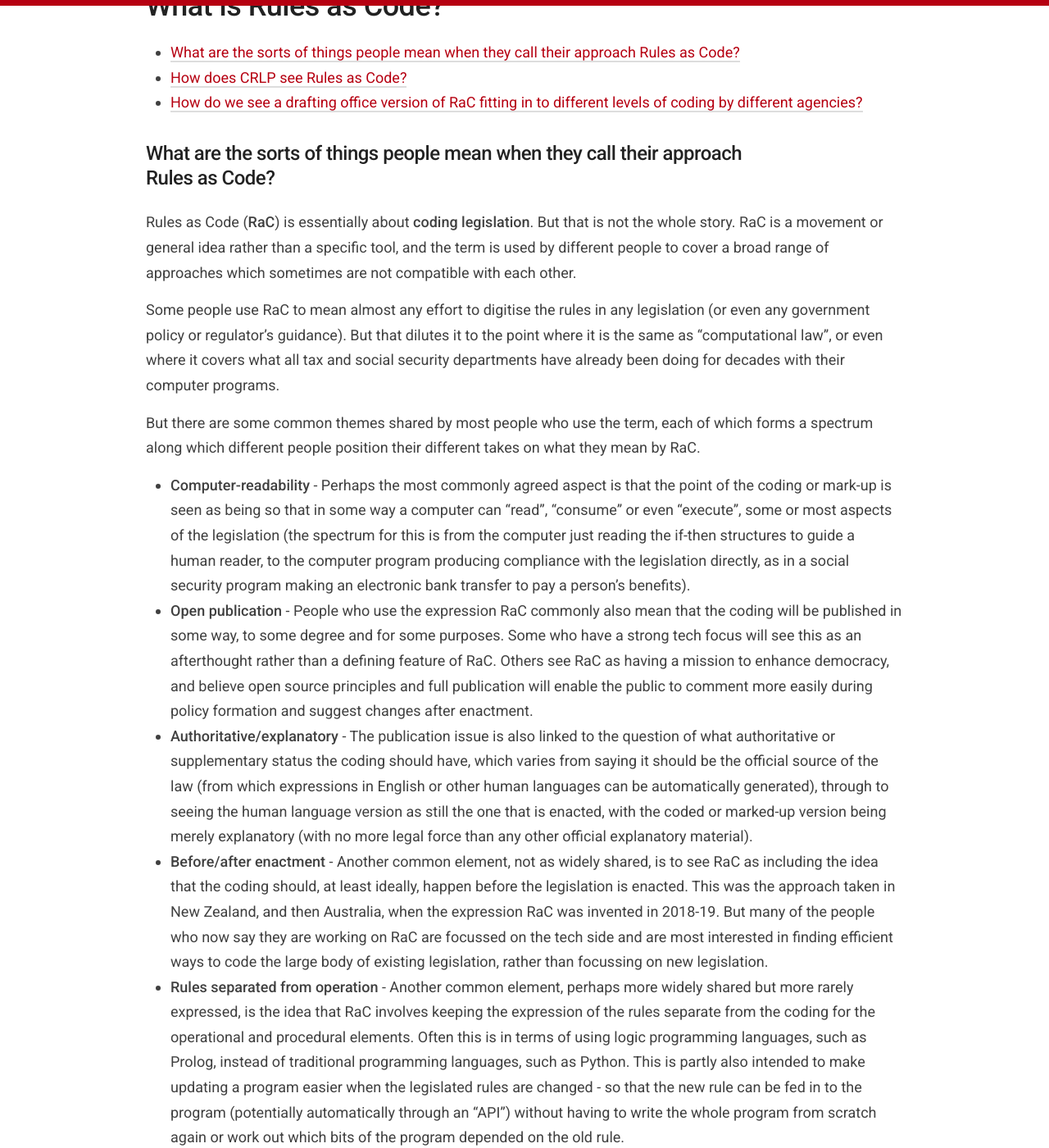
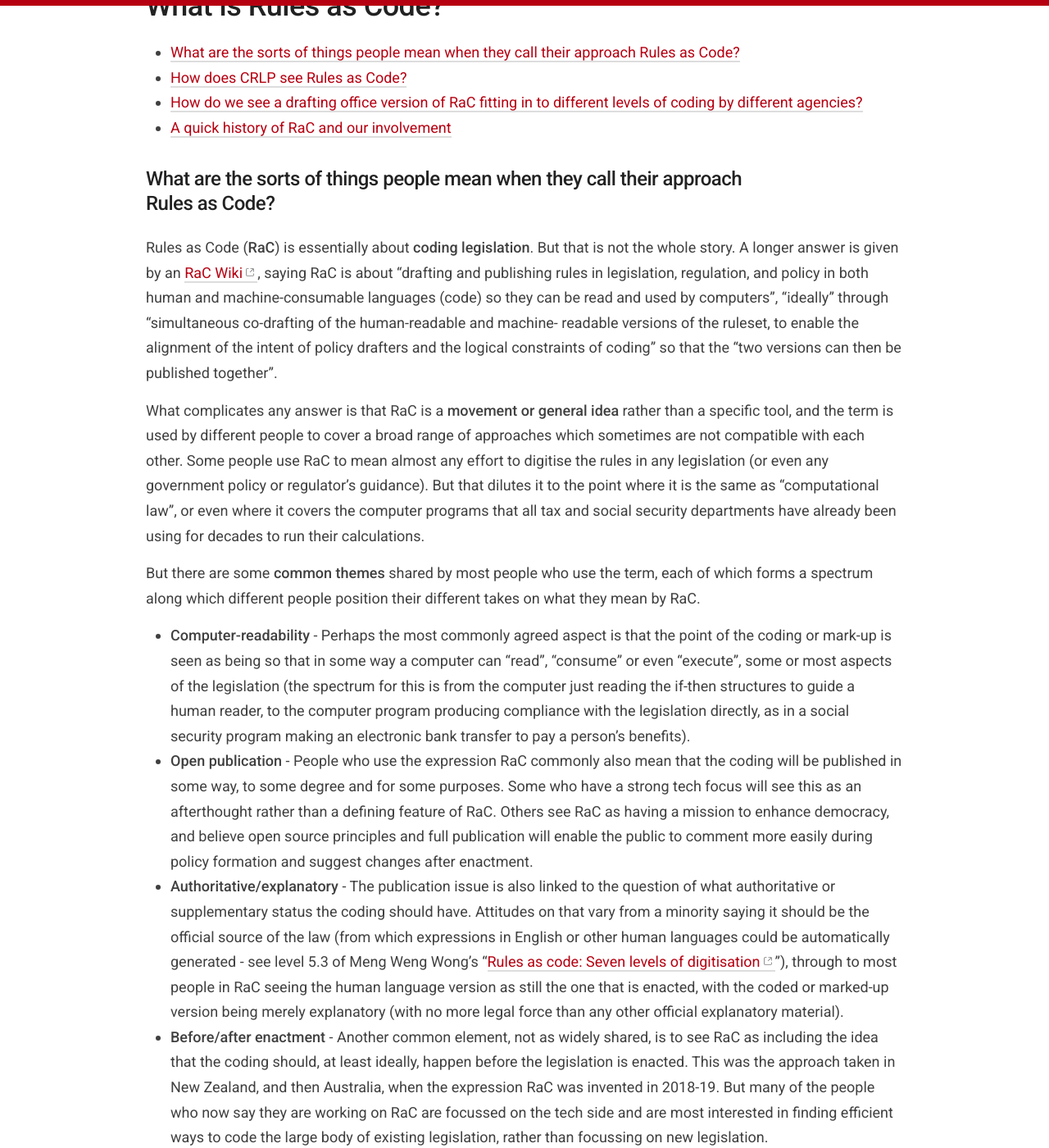
Before and after one commit to crlp-jerseyldo/crlp-jerseyldo.github.io, a Jekyll site: the page built from _pages/rulesascode.md, in a window 1280 px wide and 1400 px high, scrolled down 190 px. Shown: the whole window at 82% size. Built offline with Jekyll 4.4.1, drawn with Linux system fonts in a browser that asks for light colours; some of the changed text lies outside the part shown.

Commit message:
Update rulesascode.md
Added links, image and history section

```diff
--- a/_pages/rulesascode.md
+++ b/_pages/rulesascode.md
@@ -11,16 +11,18 @@ parent_url: /about/
 
 ## What are the sorts of things people mean when they call their approach Rules as Code?
 
-Rules as Code (**RaC**) is essentially about **coding legislation**. But that is not the whole story. RaC is a movement or general idea rather than a specific tool, and the term is used by different people to cover a broad range of approaches which sometimes are not compatible with each other.
+Rules as Code (**RaC**) is essentially about **coding legislation**. But that is not the whole story. A longer answer is given by an [RaC Wiki](https://github.com/Rules-as-Code-League/RaC-Handbook/wiki/1-Introduction:-What-is-Rules-as-Code%3F){:target="_blank"}, saying RaC is about “drafting and publishing rules in legislation, regulation, and policy in both human and machine-consumable languages (code) so they can be read and used by computers”, "ideally" through “simultaneous co-drafting of the human-readable and machine- readable versions of the ruleset, to enable the alignment of the intent of policy drafters and the logical constraints of coding” so that the “two versions can then be published together”.
 
-Some people use RaC to mean almost any effort to digitise the rules in any legislation (or even any government policy or regulator’s guidance). But that dilutes it to the point where it is the same as “computational law”, or even where it covers what all tax and social security departments have already been doing for decades with their computer programs.
+What complicates any answer is that RaC is a **movement or general idea** rather than a specific tool, and the term is used by different people to cover a broad range of approaches which sometimes are not compatible with each other. Some people use RaC to mean almost any effort to digitise the rules in any legislation (or even any government policy or regulator’s guidance). But that dilutes it to the point where it is the same as “computational law”, or even where it covers the computer programs that all tax and social security departments have already been using for decades to run their calculations.
 
-But there are some common themes shared by most people who use the term, each of which forms a spectrum along which different people position their different takes on what they mean by RaC.
+But there are some **common themes** shared by most people who use the term, each of which forms a spectrum along which different people position their different takes on what they mean by RaC.
 * **Computer-readability** - Perhaps the most commonly agreed aspect is that the point of the coding or mark-up is seen as being so that in some way a computer can “read”, “consume” or even “execute”, some or most aspects of the legislation (the spectrum for this is from the computer just reading the if-then structures to guide a human reader, to the computer program producing compliance with the legislation directly, as in a social security program making an electronic bank transfer to pay a person’s benefits).
 * **Open publication** - People who use the expression RaC commonly also mean that the coding will be published in some way, to some degree and for some purposes. Some who have a strong tech focus will see this as an afterthought rather than a defining feature of RaC. Others see RaC as having a mission to enhance democracy, and believe open source principles and full publication will enable the public to comment more easily during policy formation and suggest changes after enactment.
-* **Authoritative/explanatory** - The publication issue is also linked to the question of what authoritative or supplementary status the coding should have, which varies from saying it should be the official source of the law (from which expressions in English or other human languages can be automatically generated), through to seeing the human language version as still the one that is enacted, with the coded or marked-up version being merely explanatory (with no more legal force than any other official explanatory material).
+* **Authoritative/explanatory** - The publication issue is also linked to the question of what authoritative or supplementary status the coding should have. Attitudes on that vary from a minority saying it should be the official source of the law (from which expressions in English or other human languages could be automatically generated - see level 5.3 of Meng Weng Wong's "[Rules as code: Seven levels of digitisation](https://ink.library.smu.edu.sg/sol_research/3093/){:target="_blank"}"), through to most people in RaC seeing the human language version as still the one that is enacted, with the coded or marked-up version being merely explanatory (with no more legal force than any other official explanatory material).
 * **Before/after enactment** - Another common element, not as widely shared, is to see RaC as including the idea that the coding should, at least ideally, happen before the legislation is enacted. This was the approach taken in New Zealand, and then Australia, when the expression RaC was invented in 2018-19. But many of the people who now say they are working on RaC are focussed on the tech side and are most interested in finding efficient ways to code the large body of existing legislation, rather than focussing on new legislation.
 * **Rules separated from operation** - Another common element, perhaps more widely shared but more rarely expressed, is the idea that RaC involves keeping the expression of the rules separate from the coding for the operational and procedural elements. Often this is in terms of using logic programming languages, such as Prolog, instead of traditional programming languages, such as Python. This is partly also intended to make updating a program easier when the legislated rules are changed - so that the new rule can be fed in to the program (potentially automatically through an “API”) without having to write the whole program from scratch again or work out which bits of the program depended on the old rule.
+
+![A screenshot of the RaC Wiki Handbook stating what RaC is](/images/WikiRaCscreenshot.png)
 
 ## How does CRLP see Rules as Code?
 
@@ -42,3 +44,15 @@ We see this as just the lowest end, at which a legislative drafting office would
 * Lastly a **business** or advice agency might add further coding to reflect how it sees that law and guidance, but also mixed with its own business rules or knowledge base and some operational elements, so that it can produce an executable program to carry on its business or support its advice.
 
 The common example given is of the rules for **banks vetting customers**. The legislative drafting office could produce an if-then formalisaton of the legislation, which the sponsoring government department would use to produce a more fully coded version reflecting its view. Then the regulator would use that to add elements reflecting its guidance, codes of practice and so on. Finally each bank would want to obtain software that incorporates the legislation and guidance, along with its business rules, and can be executed by its staff to handle taking on new customers. So the banks would commission developers to create that software by buidling on the published material from the drafting office, government department and regulator, to give the banks and developers more confidence that they were correctly capturing the rules that come from outside the bank.
+
+## A quick history of RaC and our involvement
+
+The RaC movement started in 2018 in [New Zealand](https://www.youtube.com/watch?v=S4KWlmQBAc0&list=PLxI6pLSZVXTp3BA9IBK-Q_yZukyImMcnq&index=6){:target="_blank"} as a spin-off from their [“Better Rules”](https://www.betterrules.govt.nz/){:target="_blank"} initiative. From there it quickly spread to [Australia](https://www.nsw.gov.au/media-releases/digitising-rules-of-government-to-make-compliance-easy){:target="_blank"}, particularly because of the work of [Pia Andrews](https://en.wikipedia.org/wiki/Pia_Andrews){:target="_blank"} (who then also moved to Canada). In Jersey’s Legislative Drafting Office we became aware of this in 2019 and started work on the idea from our perspective straight away - see our [2019 paper](https://calc.ngo/sites/default/files/loophole/Loophole%20-%202019-02%20%282019-06-24%29.pdf){:target="_blank"} for the Commonwealth Association of Legislative Counsel. We have consistently contributed the perspective of legislative drafters on how legislation is actually constructed, which is crucial both to keeping RaC within constitutional limits and to giving it the chance to produce results in the real world.
+
+RaC's global spread was given a particular boost in 2020 when the [OECD produced a report](https://www.oecd.org/en/publications/cracking-the-code_3afe6ba5-en.html){:target="_blank"} on it "Cracking the code: Rulemaking for humans and machines", calling RaC “more than simply a technocratic solution” and saying “RaC represents a transformational shift in how governments create rules, and how third parties consume them”. The RaC movement has since spread to Canada (see below), [UK](https://azwyner.info/2020/03/02/rules-as-code/){:target="_blank"}, [France](https://github.com/openfisca/openfisca-france/){:target="_blank"} and elsewhere. In Jersey in 2022 we obtained funding for this Computer-Readable Legislation Project, which started in 2023.
+
+Particular progress has been made in **Canada**, where they have used [Blawx](https://github.com/Lexpedite/blawx){:target="_blank"} by [Jason Morris](https://www.youtube.com/@JasonMorrisRTL){:target="_blank"}, and **legislative drafters** have been involved - see their December 2024 [article comparing AI with Blawx](https://www.calc.ngo/sites/default/files/loophole/Loophole%202024-2_0.pdf){:target="_blank"} in the [Loophole](https://calc.ngo/publications/loopholes){:target="_blank"} (journal of the Commonwealth Association of Legislative Counsel). For more on their work see [these slides](https://oecd-opsi.org/wp-content/uploads/2024/04/Rules-as-Code-in-Canada.pdf){:target="_blank"}, this [video](https://csps-efpc.gc.ca/video/rules-as-code-1-eng.aspx){:target="_blank"} and this [OECD report](https://oecd-opsi.org/innovations/new-techniques-for-building-and-using-legal-encodings-in-the-drafting-room/){:target="_blank"}.
+
+A particularly active group now is the [**"RaC Guild"**](https://www.racguild.org){:target="_blank"} who have a very useful [set of videos](https://www.youtube.com/@RaCGuild){:target="_blank"} of their monthly "townhall" meetings where different groups from across the world present updates on their RaC work.
+
+For a set of links on the history of the wider "**computational law**" concept, see this [list](https://legalese.com/legalscape#smart-stats){:target="_blank"} and [this one](https://legalese.com/prior-art#formalising-regulations){:target="_blank"}, both from Legalese.
```
